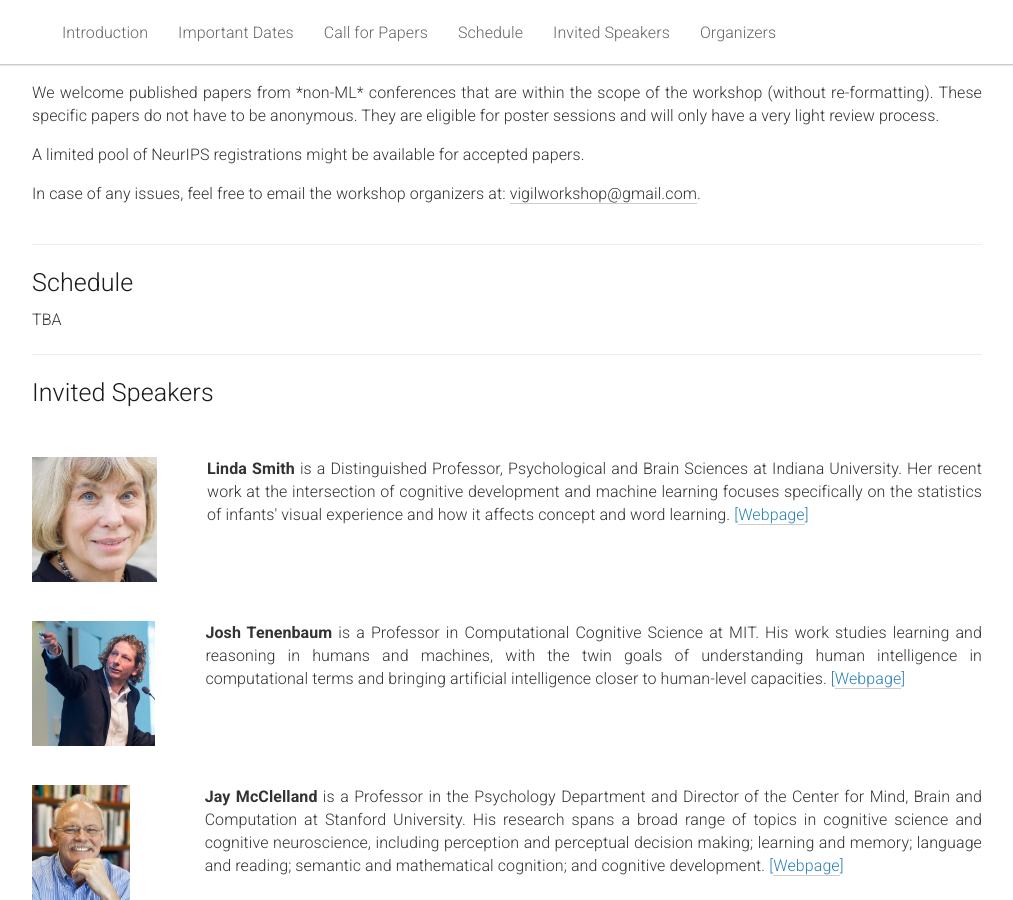
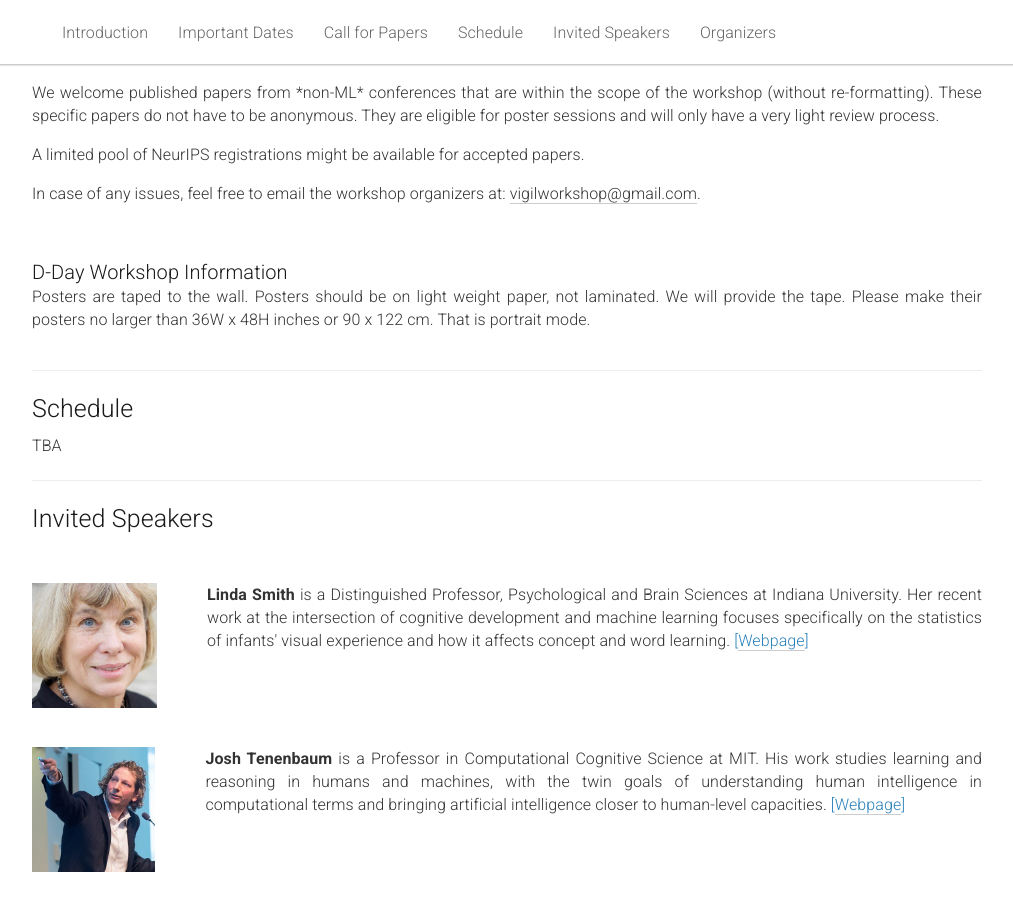
Before and after one commit to vigilworkshop/vigilworkshop.github.io, a Jekyll site: the page built from _pages/home.md, in a window 1280 px wide and 900 px high, scrolled down 1765 px. Shown: the whole window, without its empty margins (133-1146 px from the left). Built offline with Jekyll 4.4.1, drawn with Linux system fonts in a browser that asks for light colours.

Commit message:
Add poster information

```diff
--- a/_pages/home.md
+++ b/_pages/home.md
@@ -131,6 +131,17 @@ acknowledgements: ""
         </p>
         <p>
             In case of any issues, feel free to email the workshop organizers at: <a href="mailto:vigilworkshop@gmail.com">vigilworkshop@gmail.com</a>.
+        </p>
+    </div>
+</div>
+
+
+<br>
+<div class="row">
+    <div class="col-xs-12">
+        <h3>D-Day Workshop Information</h3>
+        <p>
+Posters are taped to the wall.  Posters should be on light weight paper, not laminated.  We will provide the tape. Please make their posters no larger than 36W x 48H inches or 90 x 122 cm.  That is portrait mode.
         </p>
     </div>
 </div>
```
